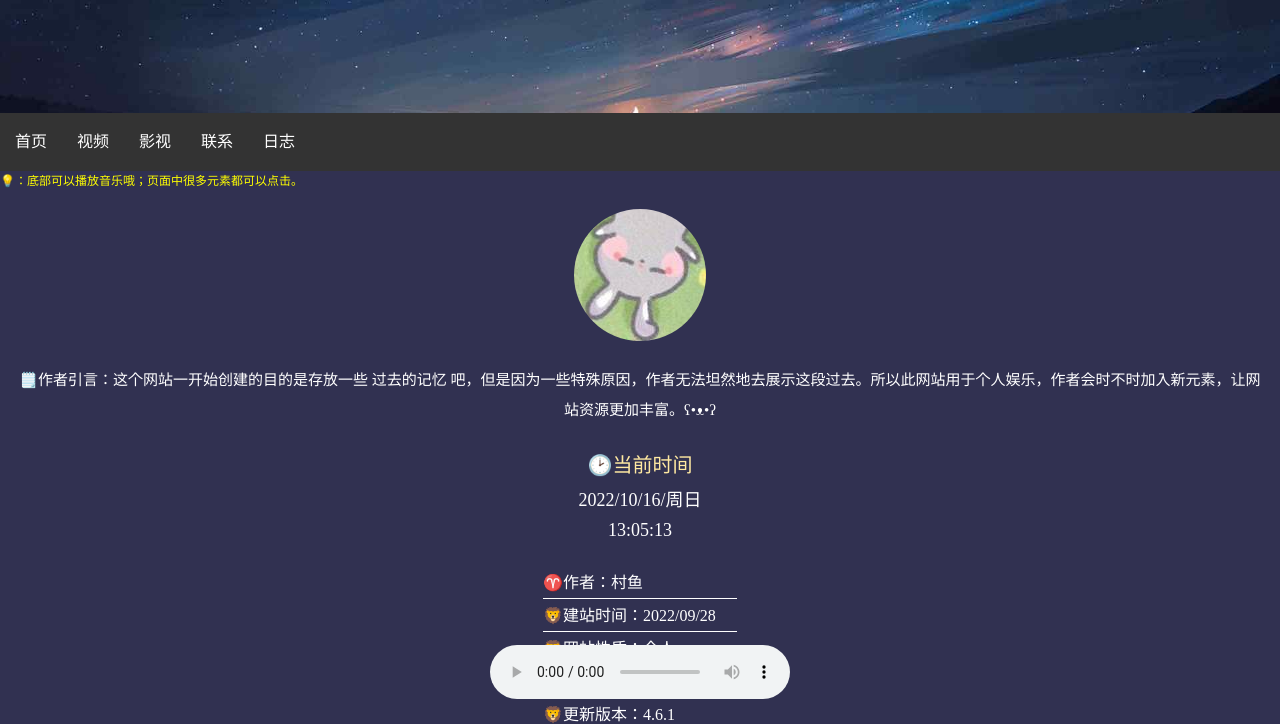
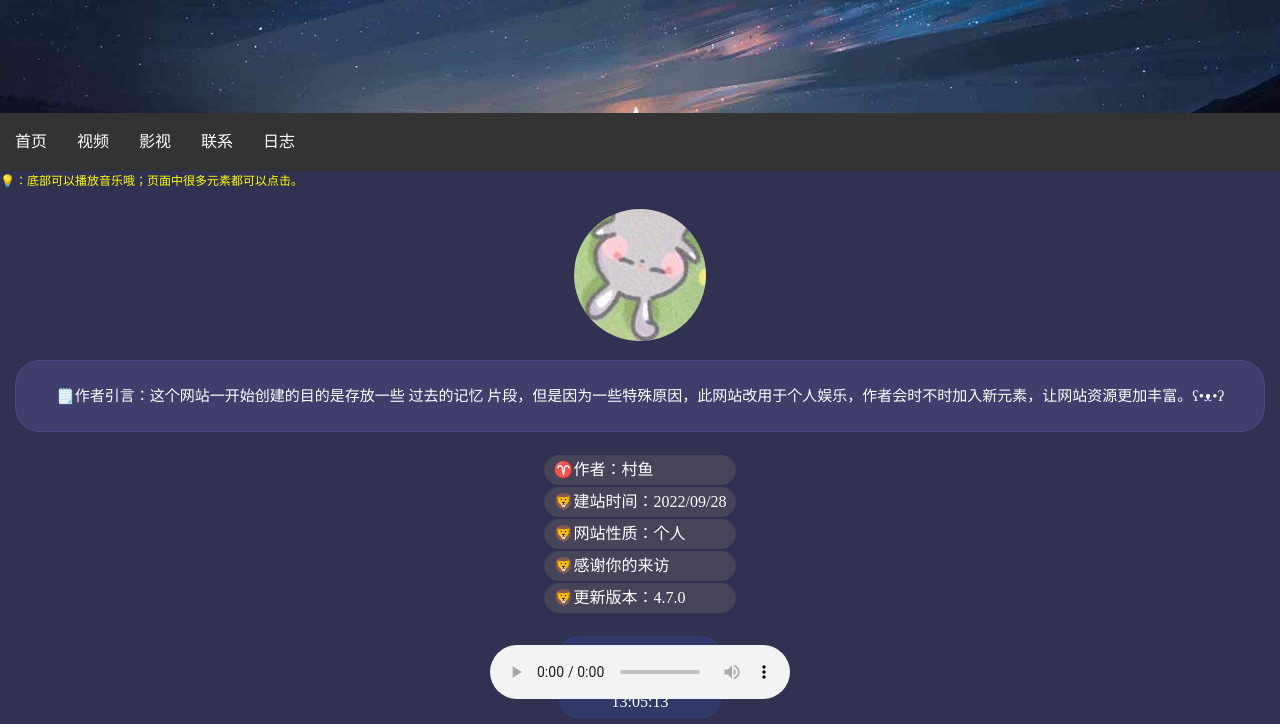
Before and after one commit to cunfish/cunfish.github.io, a plain HTML site: page index.html in a window 1280 px wide. Shown: the part 87-811 px from the top of the page. Drawn offline with Linux system fonts and the light colour scheme.

Commit message:
4.7.0
优化各界面为卡片式设计风格

```diff
--- a/index.html
+++ b/index.html
@@ -28,7 +28,6 @@
 
     <!-- 触发弹窗 - 图片改为你的图片地址 -->
     <!--这里触发弹窗用的是himg，所以不用单独写一个图片在这里-->
-
     <!-- 弹窗 -->
     <div id="myModal" class="modal">
 
@@ -45,15 +44,9 @@
     <div class="maintext">
         🗒️作者引言：这个网站一开始创建的目的是存放一些
         <a class="hidelink" href="self.html">过去的记忆</a>
-        吧，但是因为一些特殊原因，作者无法坦然地去展示这段过去。所以此网站用于个人娱乐，作者会时不时加入新元素，让网站资源更加丰富。ʕ•ᴥ•ʔ
+        片段，但是因为一些特殊原因，此网站改用于个人娱乐，作者会时不时加入新元素，让网站资源更加丰富。ʕ•ᴥ•ʔ
     </div>
 
-    <div class="time">🕑当前时间</div>
-
-    <!--计算日期-->
-    <div class="report">哦</div>
-    <!--计算时间，小时、分钟、秒-->
-    <div class="ntime">哦</div>
 
     <!--页面底部添加信息-->
     <table class="indb">
@@ -70,9 +63,18 @@
             <td>🦁感谢你的来访</td>
         </tr>
         <tr>
-            <td>🦁更新版本：4.6.1</td>
+            <td>🦁更新版本：4.7.0</td>
         </tr>
     </table>
+
+    <div class="timecard">
+        <!--时间代码-->
+        <div class="time">🕑当前时间🕑</div>
+        <!--计算日期-->
+        <div class="report">哦</div>
+        <!--计算时间，小时、分钟、秒-->
+        <div class="ntime">哦</div>
+    </div>
 
     <div class="pagebottom">到底啦ʕ•ᴥ•ʔ</div>
 
@@ -80,8 +82,8 @@
 
     <div id="audioBox" class="music" align="center">
         <audio controls="controls" loop="loop">
-            <source src="ifyou.mp3" type="audio/mp3" />
-            <source src="ifyou.ogg" type="audio/ogg" />
+            <source src="后来的我们.mp3" type="audio/mp3" />
+            <source src="后来的我们.ogg" type="audio/ogg" />
         </audio>
     </div>
 
--- a/mainkind.css
+++ b/mainkind.css
@@ -117,10 +117,15 @@ li a {
 .maintext {
     color: white;
     padding: 20px 15px;
+    margin: 15px 15px 0 15px;
     text-align: center;
     font-size: 15px;
     line-height: 30px;
+    /*字体设置，手机浏览器可能不生效*/
     font-family: SimSun;
+    border-radius: 25px;
+    border: 1px solid rgb(120 116 222 / 0.20);
+    background-color: rgb(120 116 222 / 0.20);
 }
 
 /*单独设置表格每一列的格式*/
@@ -153,65 +158,76 @@ li a {
 }
 /*当前时间字样样式*/
 .time{
-    top:30px;
-    height:30px;
+    height:25px;
     width:150px;
     line-height:30px;
     text-align:center;
-    margin:5px auto;
+    margin:0 auto;
+    padding-bottom:5px;
     color:#ffe9a1;
-    font-size:20px;
+}
+
+/*时间卡片样式*/
+.timecard {
+    width: 150px;
+    border-radius: 20px;
+    background-color: rgb(54 106 248 / 0.15);
+    border: 1px solid rgb(54 106 248 / 0.1);
+    padding:5px;
+    margin: 0 auto;
 }
 /*时间样式*/
 .report {
-    height: 30px;
-    width: 200px;
-    line-height: 30px;
+    line-height: 20px;
     text-align: center;
     margin: 0 auto;
     color: white;
-    font-size: 18px;
-    font-family: PingFang SC;
 }
 .ntime {
-    height: 30px;
-    width: 200px;
-    line-height: 30px;
+    line-height: 20px;
     text-align: center;
     margin: 0 auto;
     color: white;
-    font-size: 18px;
-    padding-bottom: 20px;
-    font-family: PingFang SC;
 }
 .pagebottom{
     text-align:center;
     color:white;
     padding-top:20px;
     padding-bottom:40px;
+    bottom:30px;
 }
 .indb{
-    margin:0 auto;
+    margin:20px auto;
+    width:auto;
 }
 
 .indb td{
     color:white;
     font-family:宋体;
     line-height:30px;
-    border-bottom: 1px solid white;
+    border-radius:15px;
+    background-color:rgb(255 233 161 / 0.10);
+    padding:0 10px 0 10px;
 }
 
 
 /*视频界面的样式*/
 .mvtitle {
-    padding: 10px 0 0 0;
+    padding: 5px 0 5px 0;
     margin: 0 auto;
     color: white;
     text-align: center;
     text-decoration: none;
+    border-radius:15px;
+    border: 1px solid rgb(54 106 248 / 0.2);
+    background-color: rgb(54 106 248 / 0.2);
+}
+.yourname {
+    color: white;
+    text-decoration: none;
 }
 
-.mvtitle img{
+.vdp img{
     margin:0 auto;
     height:210px;
     width:100%;
@@ -238,9 +254,10 @@ li a {
 .resourcelink {
     width: 80%;
     margin: 20px auto;
-    border: 1px solid gray;
-    border-radius:5px;
-
+    border: 1px solid rgb(120 116 222 / 0.20);
+    background-color: rgb(120 116 222 / 0.20);
+    border-radius: 25px;
+    padding: 10px 10px;
 }
 
 .resourcelink a{
@@ -248,8 +265,8 @@ li a {
     text-decoration:none;
     line-height:35px;
     font-size:18px;
-    border:1px solid #815d7f;
-    background-color:#815d7f;
+    border:1px solid rgb(255 233 161 / 0.40);
+    background-color:rgb(72 71 71 / 0.20);
 }
 .tdlink{
     color:white;
```
Also changed, not shown: record.html (+19 -0 lines), resource.html (+7 -0 lines), self.html (+9 -6 lines), video.html (+11 -7 lines).
